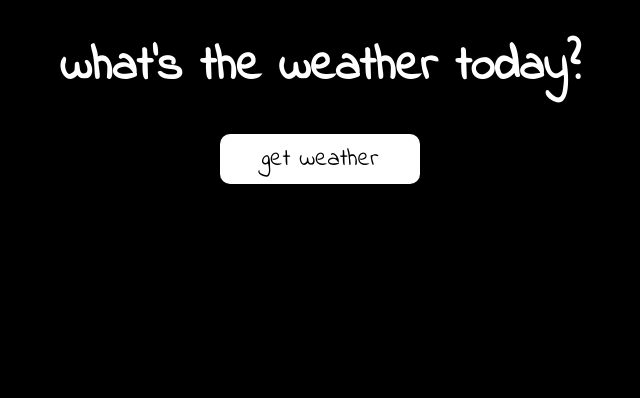
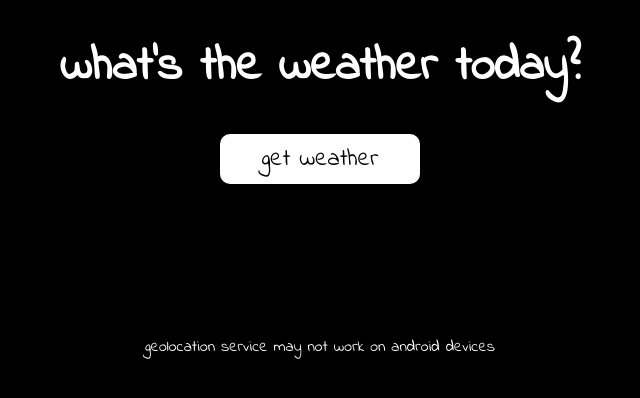
Before and after one commit to echai-11/my-mini-projects, a plain HTML site: page weather-app/index.html in a window 1280 px wide. Shown: the whole page, without its empty margins (320-960 px from the left). Drawn offline with Linux system fonts and the light colour scheme.

Commit message:
inserting info about geolocation not working on some devices

```diff
--- a/weather-app/index.html
+++ b/weather-app/index.html
@@ -15,6 +15,9 @@
     </div>
         <button id = "getIt">get weather</button>
     <div id="output"></div>
+    <div>
+        <p>geolocation service may not work on android devices</p>
+    </div>
 </body>
 
 </html>
--- a/weather-app/styles.css
+++ b/weather-app/styles.css
@@ -78,3 +78,6 @@ button:hover{
     border-radius: 10px;
     background-color: black;
 }
+div:last-of-type{
+    color:white;
+}
```
